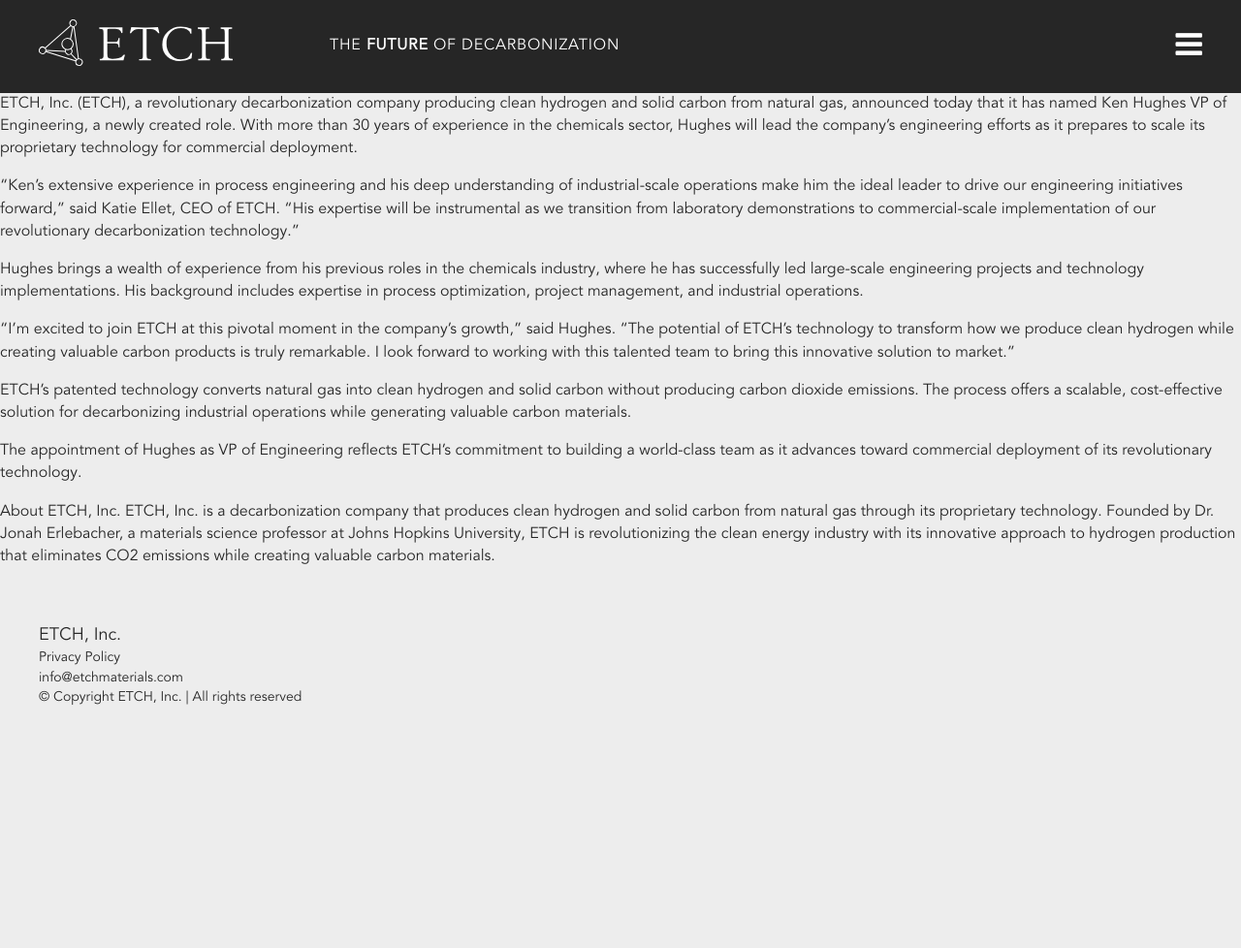
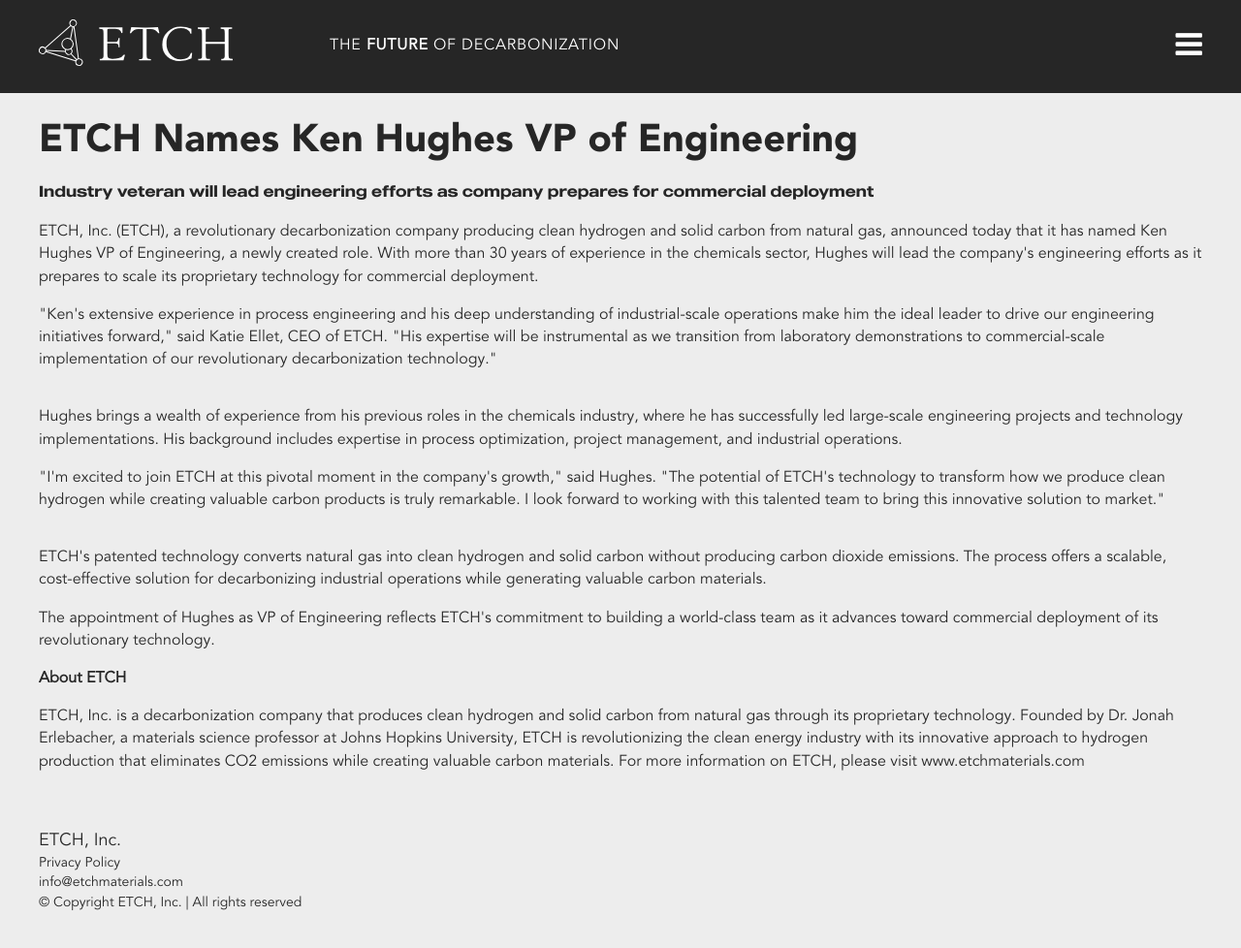
Before and after one commit to weareoutright/etchmaterials_jekyll, a Jekyll site: the page built from _posts/2025-07-17-ETCH_Names_Ken_Hughes_VP_of_Engineering.markdown, in a window 1280 px wide and 981 px high. Shown: the top 978 px of the window at 97% size. Built offline with Jekyll 4.4.1, drawn with Linux system fonts in a browser that asks for light colours.

Commit message:
Updated Ken Hughes markdown file to correct format

```diff
--- a/_posts/2025-07-17-ETCH_Names_Ken_Hughes_VP_of_Engineering.markdown
+++ b/_posts/2025-07-17-ETCH_Names_Ken_Hughes_VP_of_Engineering.markdown
@@ -2,20 +2,27 @@
 layout: post
 title: "ETCH Names Ken Hughes VP of Engineering"
 date: 2025-07-17 10:00:00 -0400
-categories: news
+categories: Press Release
 ---
 
-ETCH, Inc. (ETCH), a revolutionary decarbonization company producing clean hydrogen and solid carbon from natural gas, announced today that it has named Ken Hughes VP of Engineering, a newly created role. With more than 30 years of experience in the chemicals sector, Hughes will lead the company's engineering efforts as it prepares to scale its proprietary technology for commercial deployment.
+<div class="content">
+	<div class="post-top-pressrelease">
+		<h1>{{page.title}}</h1>
+		<h4>Industry veteran will lead engineering efforts as company prepares for commercial deployment</h4>
+	</div>
+</div>
 
-"Ken's extensive experience in process engineering and his deep understanding of industrial-scale operations make him the ideal leader to drive our engineering initiatives forward," said Katie Ellet, CEO of ETCH. "His expertise will be instrumental as we transition from laboratory demonstrations to commercial-scale implementation of our revolutionary decarbonization technology."
 
-Hughes brings a wealth of experience from his previous roles in the chemicals industry, where he has successfully led large-scale engineering projects and technology implementations. His background includes expertise in process optimization, project management, and industrial operations.
+<div class="post-bottom-pressrelease content">
 
-"I'm excited to join ETCH at this pivotal moment in the company's growth," said Hughes. "The potential of ETCH's technology to transform how we produce clean hydrogen while creating valuable carbon products is truly remarkable. I look forward to working with this talented team to bring this innovative solution to market."
+<p>ETCH, Inc. (ETCH), a revolutionary decarbonization company producing clean hydrogen and solid carbon from natural gas, announced today that it has named Ken Hughes VP of Engineering, a newly created role. With more than 30 years of experience in the chemicals sector, Hughes will lead the company's engineering efforts as it prepares to scale its proprietary technology for commercial deployment.</p>
+<blockquote>"Ken's extensive experience in process engineering and his deep understanding of industrial-scale operations make him the ideal leader to drive our engineering initiatives forward," said Katie Ellet, CEO of ETCH. "His expertise will be instrumental as we transition from laboratory demonstrations to commercial-scale implementation of our revolutionary decarbonization technology."</blockquote>
+<p>Hughes brings a wealth of experience from his previous roles in the chemicals industry, where he has successfully led large-scale engineering projects and technology implementations. His background includes expertise in process optimization, project management, and industrial operations.</p>
+<blockquote>"I'm excited to join ETCH at this pivotal moment in the company's growth," said Hughes. "The potential of ETCH's technology to transform how we produce clean hydrogen while creating valuable carbon products is truly remarkable. I look forward to working with this talented team to bring this innovative solution to market."</blockquote>
+<p>ETCH's patented technology converts natural gas into clean hydrogen and solid carbon without producing carbon dioxide emissions. The process offers a scalable, cost-effective solution for decarbonizing industrial operations while generating valuable carbon materials.</p>
+<p>The appointment of Hughes as VP of Engineering reflects ETCH's commitment to building a world-class team as it advances toward commercial deployment of its revolutionary technology.</p>
 
-ETCH's patented technology converts natural gas into clean hydrogen and solid carbon without producing carbon dioxide emissions. The process offers a scalable, cost-effective solution for decarbonizing industrial operations while generating valuable carbon materials.
+<p style="font-weight:700">About ETCH</p>
+<p>ETCH, Inc. is a decarbonization company that produces clean hydrogen and solid carbon from natural gas through its proprietary technology. Founded by Dr. Jonah Erlebacher, a materials science professor at Johns Hopkins University, ETCH is revolutionizing the clean energy industry with its innovative approach to hydrogen production that eliminates CO2 emissions while creating valuable carbon materials. For more information on ETCH, please visit www.etchmaterials.com </p>
 
-The appointment of Hughes as VP of Engineering reflects ETCH's commitment to building a world-class team as it advances toward commercial deployment of its revolutionary technology.
-
-About ETCH, Inc.
-ETCH, Inc. is a decarbonization company that produces clean hydrogen and solid carbon from natural gas through its proprietary technology. Founded by Dr. Jonah Erlebacher, a materials science professor at Johns Hopkins University, ETCH is revolutionizing the clean energy industry with its innovative approach to hydrogen production that eliminates CO2 emissions while creating valuable carbon materials.
+</div>
```
